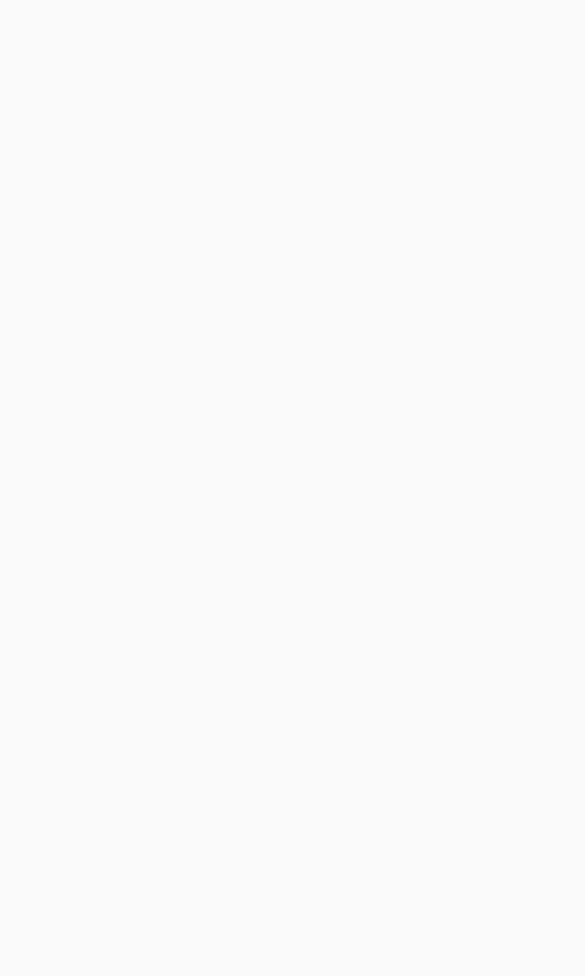
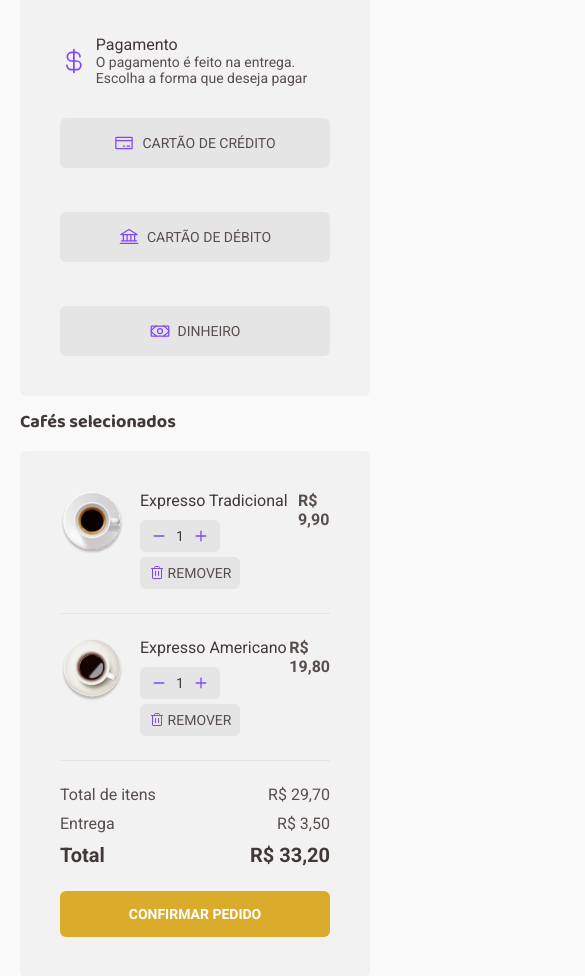
Before and after one commit to WelltonQ/CoffeeDelivery, a React (Vite) app: page /checkout in a window 390 px wide. Shown: the part 760-1736 px from the top of the page, 585 px wide, since content can reach past the window. Before the commit the page ends 844 px from the top, so only its background shows below. Built offline with nearby package versions, Linux system fonts and the light colour scheme.

Commit message:
responsive finalized checkout page

```diff
--- a/src/components/Banner/index.tsx
+++ b/src/components/Banner/index.tsx
@@ -15,13 +15,13 @@ export function Banner() {
           </p>
           <div className="demonstrative">
             <div className="left">
-              <IconContainer className="example" variant="base-yellow-dark">
+              <IconContainer variant="base-yellow-dark">
                 <div className="backgroundIcons">
                   <ShoppingCart weight="fill" size={16} color="white" />
                 </div>
                 <p>Compra simples e segura</p>
               </IconContainer>
-              <IconContainer className="example" variant="base-yellow">
+              <IconContainer variant="base-yellow">
                 <div className="backgroundIcons">
                   <Timer weight="fill" color="white" />
                 </div>
@@ -29,13 +29,13 @@ export function Banner() {
               </IconContainer>
             </div>
             <div className="right">
-              <IconContainer className="example" variant="base-text">
+              <IconContainer variant="base-text">
                 <div className="backgroundIcons">
                   <Package weight="fill" color="white" />
                 </div>
                 <p>Embalagem mantém o café intacto</p>
               </IconContainer>
-              <IconContainer className="example" variant="base-purple">
+              <IconContainer variant="base-purple">
                 <div className="backgroundIcons">
                   <Coffee weight="fill" color="white" />
                 </div>
--- a/src/pages/Checkout/index.tsx
+++ b/src/pages/Checkout/index.tsx
@@ -1,12 +1,29 @@
-import { MapPinLine, Minus, Plus, Trash } from 'phosphor-react'
 import {
+  MapPinLine,
+  Minus,
+  Plus,
+  Trash,
+  CurrencyDollar,
+  CreditCard,
+  Bank,
+  Money,
+} from 'phosphor-react'
+import {
+  ButtonConfirmOrder,
+  CardItem,
   CheckoutContainer,
   CheckoutContent,
   CheckoutSummary,
   Input,
   InputFill,
   InputUF,
+  ItemContent,
+  PaymentSumary,
+  PaymentsMethods,
 } from './styles'
+
+import expresso from '../../assets/images/expresso.png'
+import americano from '../../assets/images/americano.png'
 
 export function Checkout() {
   return (
@@ -15,7 +32,7 @@ export function Checkout() {
         <h3>Complete seu pedido</h3>
         <CheckoutContent>
           <div>
-            <MapPinLine size={32} />
+            <MapPinLine size={32} className="iconYellowDark" />
             <div className="alignTexts">
               <p>Endereço de Entrega</p>
               <span>Informe o endereço onde deseja receber seu pedido</span>
@@ -24,22 +41,56 @@ export function Checkout() {
           <form>
             <Input type="text" placeholder="CEP" />
             <InputFill type="text" placeholder="Rua" />
+            <div className="alignRowInputs">
               <Input type="text" placeholder="Número" />
+              <div className="inputWrapper">
                 <InputFill type="text" placeholder="Complemento" />
+              </div>
+            </div>
+            <div className="alignRowInputs">
               <Input type="text" placeholder="Bairro" />
               <InputFill type="text" placeholder="Cidade" />
               <InputUF type="text" placeholder="UF" />
+            </div>
           </form>
+        </CheckoutContent>
+        <CheckoutContent>
+          <div>
+            <CurrencyDollar size={32} className="iconPurple" />
+            <div className="alignTexts">
+              <p>Pagamento</p>
+              <span>
+                O pagamento é feito na entrega. Escolha a forma que deseja pagar
+              </span>
+            </div>
+          </div>
+          <PaymentsMethods>
+            <div>
+              <CreditCard size={20} />
+              <p>Cartão de Crédito</p>
+            </div>
+            <div>
+              <Bank size={20} />
+              <p>Cartão de Débito</p>
+            </div>
+            <div>
+              <Money size={20} />
+              <p>Dinheiro</p>
+            </div>
+          </PaymentsMethods>
         </CheckoutContent>
       </div>
       <div>
         <h3>Cafés selecionados</h3>
         <CheckoutSummary>
-          <div>
-            <img src="" alt="" />
-            <div>
+          <CardItem>
+            <img
+              src={expresso}
+              alt="Imagem demonstrativa de umas xícara de café"
+            />
+            <div className="alignElementsColumn">
               <p>Expresso Tradicional</p>
-              <div>
+              <ItemContent>
                 <div className="quantity">
                   <button>
                     <Minus weight="bold" size={14} />
@@ -49,15 +100,54 @@ export function Checkout() {
                     <Plus weight="bold" size={14} />
                   </button>
                 </div>
-                <div>
+                <button className="buttonRemove">
+                  <Trash size={16} /> Remover
+                </button>
+              </ItemContent>
+            </div>
+            <span>R$ 9,90</span>
+          </CardItem>
+          <CardItem>
+            <img
+              src={americano}
+              alt="Imagem demonstrativa de umas xícara de café"
+            />
+            <div className="alignElementsColumn">
+              <p>Expresso Americano</p>
+              <ItemContent>
+                <div className="quantity">
                   <button>
-                    <Trash size={32} /> Remover
+                    <Minus weight="bold" size={14} />
+                  </button>
+                  <p>1</p>
+                  <button>
+                    <Plus weight="bold" size={14} />
                   </button>
                 </div>
+                <button className="buttonRemove">
+                  <Trash size={16} /> Remover
+                </button>
+              </ItemContent>
             </div>
+            <span>R$ 19,80</span>
+          </CardItem>
+
+          <PaymentSumary>
+            <div>
+              <p>Total de itens</p>
+              <p>R$ 29,70</p>
             </div>
-            <span>R$ 9,90</span>
+            <div>
+              <p>Entrega</p>
+              <p>R$ 3,50</p>
             </div>
+            <div className="paymentTotal">
+              <p>Total</p>
+              <p>R$ 33,20</p>
+            </div>
+          </PaymentSumary>
+
+          <ButtonConfirmOrder>Confirmar pedido</ButtonConfirmOrder>
         </CheckoutSummary>
       </div>
     </CheckoutContainer>
--- a/src/pages/Checkout/styles.ts
+++ b/src/pages/Checkout/styles.ts
@@ -19,6 +19,15 @@ export const CheckoutContainer = styled.div`
   .completedOrder {
     flex: 1;
   }
+
+  @media (max-width: 1120px) {
+    display: flex;
+    flex-wrap: wrap;
+
+    div {
+      width: 100%;
+    }
+  }
 `
 
 const baseCheckout = styled.div`
@@ -29,15 +38,22 @@ const baseCheckout = styled.div`
 
 export const CheckoutContent = styled(baseCheckout)`
   margin-right: 32px;
+  margin-bottom: 12px;
 
   div {
     display: flex;
     align-items: center;
   }
   svg {
-    color: ${(props) => props.theme['base-yellow-dark']};
     margin-right: 8px;
   }
+  .iconYellowDark {
+    color: ${(props) => props.theme['base-yellow-dark']};
+  }
+  .iconPurple {
+    color: ${(props) => props.theme['base-purple']};
+  }
+
   .alignTexts {
     display: flex;
     flex-direction: column;
@@ -57,6 +73,33 @@ export const CheckoutContent = styled(baseCheckout)`
     display: flex;
     flex-direction: column;
     gap: 16px;
+    margin-top: 32px;
+
+    .alignRowInputs {
+      display: flex;
+      justify-content: space-between;
+      flex-wrap: wrap;
+      gap: 16px;
+
+      .inputWrapper {
+        flex: 1;
+        position: relative;
+
+        &::after {
+          content: 'Opcional';
+          position: absolute;
+          top: 50%;
+          transform: translateY(-50%);
+          color: ${(props) => props.theme['base-label']};
+          font-style: italic;
+          font-size: 12px;
+        }
+
+        &::after {
+          right: 12px;
+        }
+      }
+    }
   }
 `
 
@@ -64,22 +107,209 @@ export const CheckoutSummary = styled(baseCheckout)`
   border-top-right-radius: 44px;
   border-bottom-left-radius: 44px;
   width: 448px;
+
+  @media (max-width: 1120px) {
+    width: 100%;
+    border-radius: 6px;
+  }
 `
 
 const inputBase = styled.input`
   background-color: ${(props) => props.theme['base-input']};
-  border: none;
+  border: 1px solid ${(props) => props.theme['base-button']};
+  border-radius: 4px;
   display: flex;
   height: 42px;
   padding: 12px;
 
   &::placeholder {
     color: ${(props) => props.theme['base-label']};
+    font-size: 14px;
   }
 `
 
 export const Input = styled(inputBase)`
   width: 200px;
 `
-export const InputFill = styled(inputBase)``
-export const InputUF = styled(inputBase)``
+export const InputFill = styled(inputBase)`
+  flex: 1;
+`
+export const InputUF = styled(inputBase)`
+  width: 60px;
+`
+
+export const PaymentsMethods = styled.div`
+  display: flex;
+  justify-content: space-around;
+  align-items: center;
+  flex-wrap: wrap;
+  width: 100%;
+  gap: 12px;
+
+  div {
+    background-color: ${(props) => props.theme['base-button']};
+    flex: 1;
+    height: 50px;
+    display: flex;
+    justify-content: center;
+    margin-top: 32px;
+    border-radius: 6px;
+    min-width: 165px;
+
+    :hover {
+      background-color: ${(props) => props.theme['base-hover']};
+      cursor: pointer;
+
+      svg {
+        color: ${(props) => props.theme['base-purple-dark']};
+      }
+    }
+
+    svg {
+      color: ${(props) => props.theme['base-purple']};
+    }
+
+    p {
+      color: ${(props) => props.theme['base-text']};
+      font-size: 14px;
+      text-transform: uppercase;
+    }
+  }
+`
+export const CardItem = styled.div`
+  display: flex;
+  border-bottom: 1px solid ${(props) => props.theme['base-button']};
+  padding-bottom: 24px;
+  margin-bottom: 24px;
+
+  img {
+    width: 64px;
+    height: 64px;
+    margin-right: 16px;
+  }
+
+  div.alignElementsColumn {
+    display: flex;
+    flex-direction: column;
+  }
+
+  p {
+    color: ${(props) => props.theme['base-subtitle']};
+    font-size: 16px;
+  }
+
+  span {
+    color: ${(props) => props.theme['base-text']};
+    font-size: 16px;
+    font-weight: bold;
+    margin-left: auto;
+  }
+`
+
+export const ItemContent = styled.div`
+  display: flex;
+  margin-top: 10px;
+
+  .quantity {
+    display: flex;
+    align-items: center;
+    justify-content: center;
+    gap: 10px;
+    width: 80px;
+    height: 32px;
+    border-radius: 6px;
+    background-color: ${(props) => props.theme['base-button']};
+    margin-right: 10px;
+
+    p {
+      font-size: 14px;
+    }
+
+    button {
+      color: ${(props) => props.theme['base-purple']};
+      background-color: ${(props) => props.theme['base-button']};
+      border: none;
+      cursor: pointer;
+      margin-bottom: -2px;
+
+      &:hover {
+        color: ${(props) => props.theme['base-purple-dark']};
+      }
+    }
+  }
+
+  .buttonRemove {
+    background-color: ${(props) => props.theme['base-button']};
+    color: ${(props) => props.theme['base-text']};
+    font-size: 14px;
+    text-transform: uppercase;
+    width: 100px;
+    height: 32px;
+    display: flex;
+    align-items: center;
+    justify-content: center;
+    border-radius: 6px;
+    border: none;
+
+    svg {
+      color: ${(props) => props.theme['base-purple']};
+      margin-right: 3px;
+    }
+
+    :hover {
+      background-color: ${(props) => props.theme['base-hover']};
+      cursor: pointer;
+
+      svg {
+        color: ${(props) => props.theme['base-purple-dark']};
+      }
+    }
+  }
+
+  @media (max-width: 440px) {
+    flex-direction: column;
+    gap: 5px;
+  }
+`
+
+export const PaymentSumary = styled.div`
+  display: flex;
+  flex-direction: column;
+  gap: 10px;
+
+  div {
+    display: flex;
+    justify-content: space-between;
+
+    p {
+      color: ${(props) => props.theme['base-text']};
+      font-size: 16px;
+    }
+  }
+
+  .paymentTotal {
+    p {
+      color: ${(props) => props.theme['base-subtitle']};
+      font-size: 20px;
+      font-weight: bold;
+    }
+  }
+`
+
+export const ButtonConfirmOrder = styled.button`
+  width: 100%;
+  height: 46px;
+  border: none;
+  border-radius: 6px;
+  background-color: ${(props) => props.theme['base-yellow']};
+  color: white;
+  margin-top: 24px;
+  text-transform: uppercase;
+  font-size: 14px;
+  font-weight: bold;
+  cursor: pointer;
+
+  :hover {
+    background-color: ${(props) => props.theme['base-yellow-dark']};
+  }
+`
```
Lines whose indentation alone changed are shown as unchanged.
